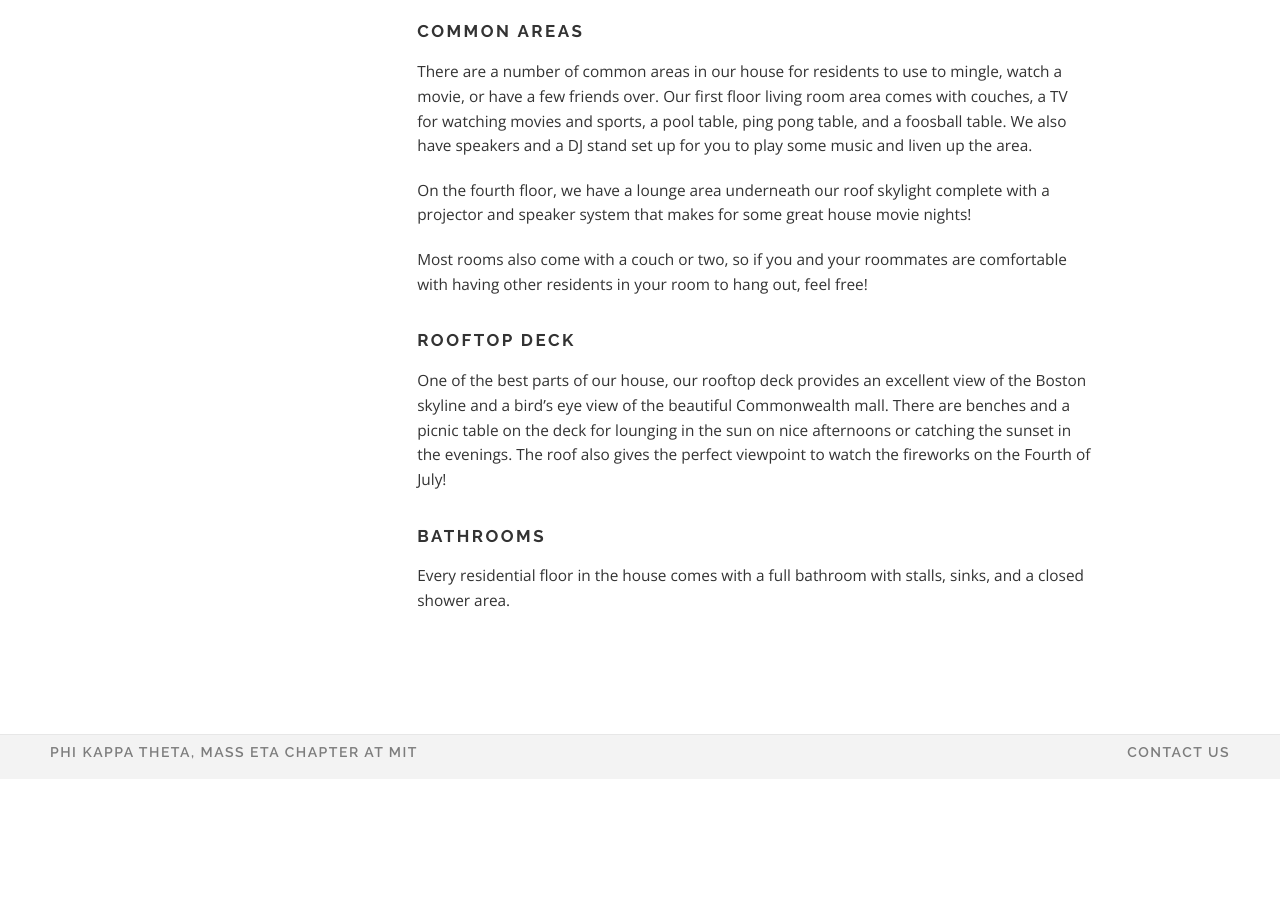
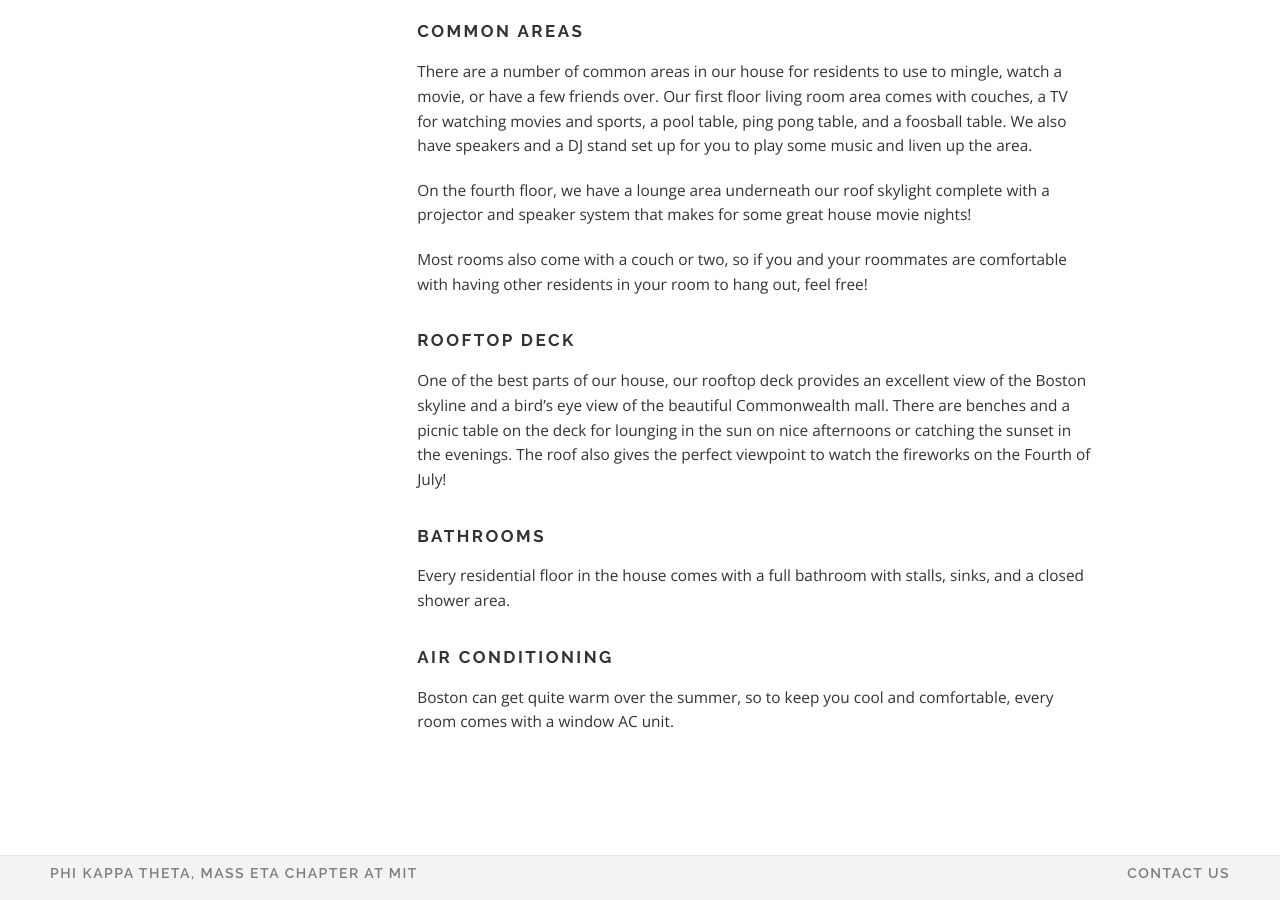
Before and after one commit to pktmasseta/pktmasseta.github.io, a Jekyll site: the page built from _summer/amenities.md, in a window 1280 px wide and 900 px high, scrolled down 1254 px. Built offline with Jekyll 4.4.1, drawn with Linux system fonts in a browser that asks for light colours; before the commit the page ends 2033 px from its top, so only the background shows below that.

Commit message:
AC update

```diff
--- a/_summer/amenities.md
+++ b/_summer/amenities.md
@@ -37,3 +37,7 @@ One of the best parts of our house, our rooftop deck provides an excellent view
 ###### Bathrooms
 
 Every residential floor in the house comes with a full bathroom with stalls, sinks, and a closed shower area.
+
+###### Air Conditioning
+
+Boston can get quite warm over the summer, so to keep you cool and comfortable, every room comes with a window AC unit.
```
